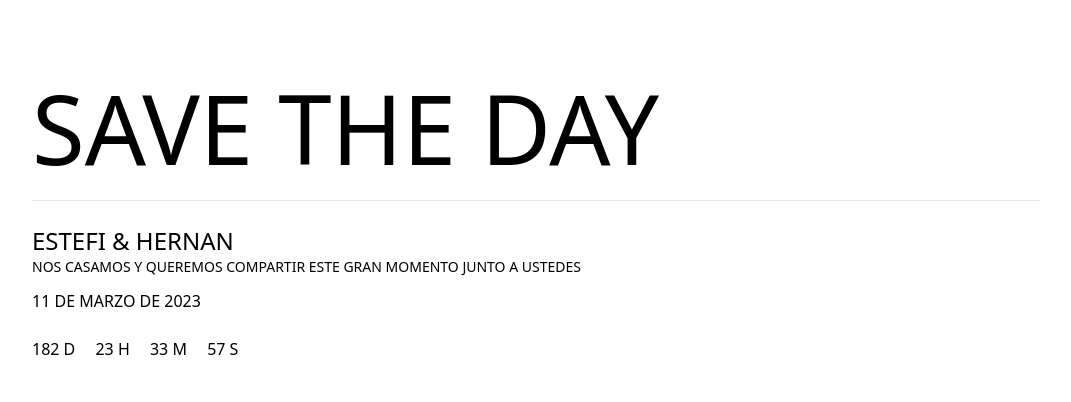
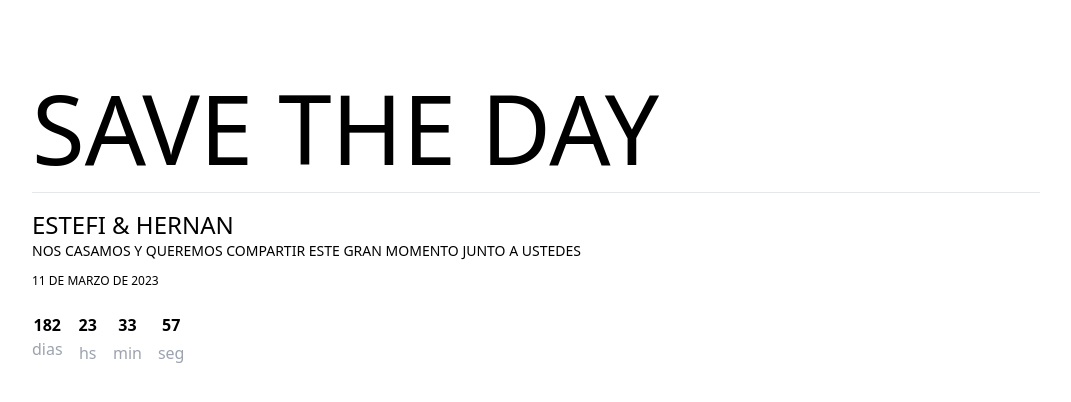
Before and after one commit to hmreumann/si-quiero, a plain HTML site: page index.html in a window 1280 px wide. Shown: the whole page, without its empty margins (104-1175 px from the left). Drawn offline with nearby package versions, Linux system fonts and the light colour scheme.

Commit message:
timer adjustment

```diff
--- a/index.html
+++ b/index.html
@@ -10,13 +10,15 @@
 </head>
 <body>
     <main class="w-full max-w-5xl mx-auto py-20 px-2">
-        <section class="uppercase space-y-6">
-            <h1 class="uppercase text-8xl">Save the day</h1>
-            <hr>
-            <div>
-                <h3 class="text-2xl">Estefi & Hernan</h3>
-                <p class="text-sm">Nos casamos y queremos compartir este gran momento junto a ustedes</p>
-                <p class="mt-3">11 de marzo de 2023</p>
+        <section class="space-y-6">
+            <div class="uppercase space-y-4">
+                <h1 class="text-8xl">Save the day</h1>
+                <hr>
+                <div>
+                    <h3 class="text-2xl">Estefi & Hernan</h3>
+                    <p class="text-sm">Nos casamos y queremos compartir este gran momento junto a ustedes</p>
+                    <p class="mt-3 text-xs">11 de marzo de 2023</p>
+                </div>
             </div>
             <div x-data="{
                 countDownDate: null,
@@ -38,11 +40,23 @@
                     }, 1000)
                 },
             }">
-                <div class="space-x-4" x-show="days != null" x-cloak>
-                    <span x-text="days + ' d'"></span>
-                    <span x-text="hours + ' h'"></span>
-                    <span x-text="minutes + ' m'"></span>
-                    <span x-text="seconds + ' s'"></span>
+                <div class="space-x-4 flex text-center mt-2" x-show="days != null" x-cloak>
+                    <div class="flex flex-col">
+                        <span x-text="days" class="font-bold"></span>
+                        <span class="ẗext-xs text-gray-400">dias</span>
+                    </div>
+                    <div class="flex flex-col space-y-1">
+                        <span x-text="hours" class="font-bold"></span>
+                        <span class="ẗext-xs text-gray-400">hs</span>
+                    </div>
+                    <div class="flex flex-col space-y-1">
+                        <span x-text="minutes" class="font-bold"></span>
+                        <span class="ẗext-xs text-gray-400">min</span>
+                    </div>
+                    <div class="flex flex-col space-y-1">
+                        <span x-text="seconds" class="font-bold"></span>
+                        <span class="ẗext-xs text-gray-400">seg</span>
+                    </div>
                 </div>
             </div>
         </section>
```
